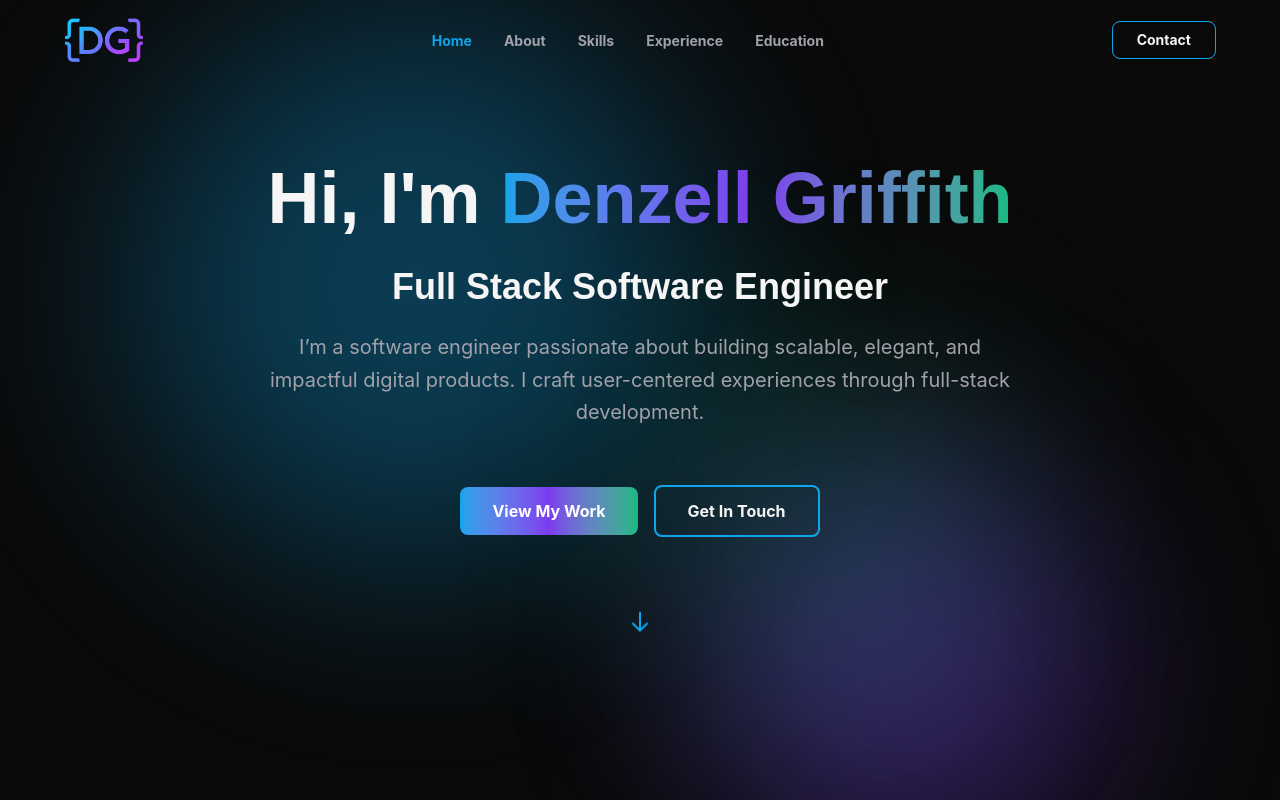
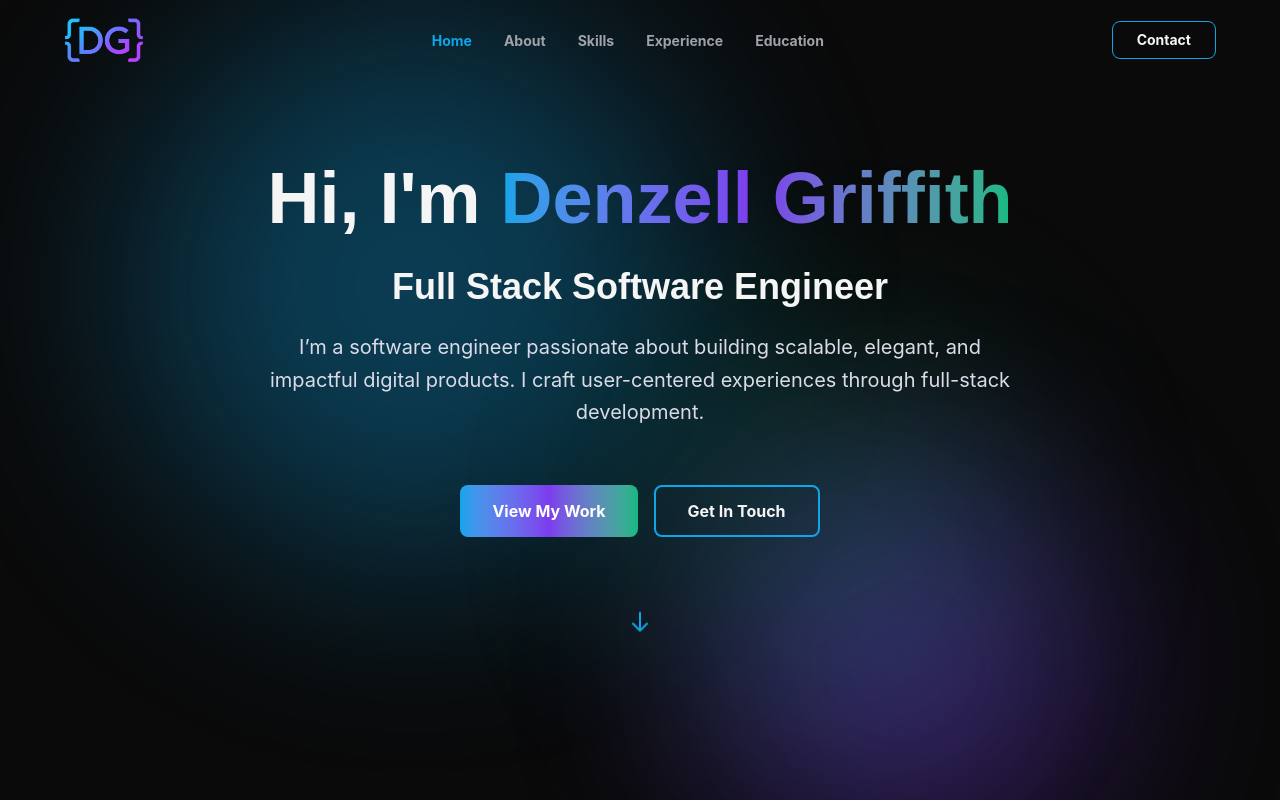
Before and after one commit to denzellgh/portfolio-denzellgh, a React (Vite) app: page / in a window 1280 px wide. Shown: the top 800 px of the page. Built offline with nearby package versions, Linux system fonts and the light colour scheme; no server answers.

Commit message:
fix: hero visual details

```diff
--- a/src/global.css
+++ b/src/global.css
@@ -21,7 +21,7 @@
   --animate-pulse-glow: pulse-glow 8s ease-in-out infinite;
   --animate-bounce: bounce 1s infinite;
 
-  --breakpoint-xs: 20rem;
+  --breakpoint-xs: 380px;
 }
 
 * {
--- a/src/sections/Hero.tsx
+++ b/src/sections/Hero.tsx
@@ -5,7 +5,7 @@ export const Hero = () => {
   return (
     <section
       id="home"
-      className="relative flex min-h-screen items-center justify-center overflow-hidden"
+      className="max-xs:pt-24 relative flex min-h-screen items-center justify-center overflow-hidden"
     >
       {/* Gradient Blobs */}
       <GradientBlob
@@ -38,19 +38,25 @@ export const Hero = () => {
           <h2 className="font-[family-name:var(--font-heading)] text-2xl font-semibold text-[#F5F5F5] md:text-3xl lg:text-4xl">
             Full Stack Software Engineer
           </h2>
-          <p className="mx-auto max-w-3xl text-lg leading-relaxed text-[#A1A1AA] md:text-xl">
+          <p className="mx-auto max-w-3xl text-lg leading-relaxed text-[#dbdbe7] md:text-xl">
             I’m a software engineer passionate about building scalable, elegant,
             and impactful digital products. I craft user-centered experiences
             through full-stack development.
           </p>
 
-          <div className="flex flex-col items-center justify-center gap-4 pt-8 sm:flex-row">
-            <Button variant="primary" href="#experience" className="font-bold">
-              View My Work
-            </Button>
-            <Button variant="secondary" href="#contact" className="font-bold">
-              Get In Touch
-            </Button>
+          <div className="flex flex-col items-center justify-center pt-8">
+            <div className="flex w-fit flex-col justify-center gap-4 sm:flex-row">
+              <Button
+                variant="primary"
+                href="#experience"
+                className="font-bold"
+              >
+                View My Work
+              </Button>
+              <Button variant="secondary" href="#contact" className="font-bold">
+                Get In Touch
+              </Button>
+            </div>
           </div>
         </div>
 
```
